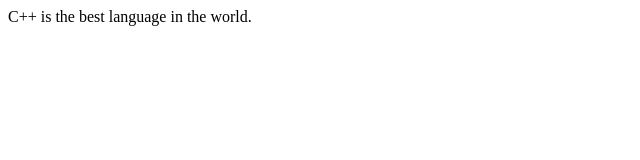
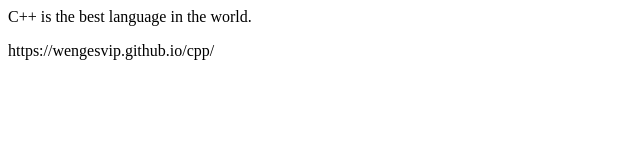
Before and after one commit to wengesvip/wengesvip.github.io, a plain HTML site: page index.html in a window 1280 px wide. Shown: the whole page, without its empty margins (0-640 px from the left). Drawn offline with Linux system fonts and the light colour scheme.

Commit message:
Update index.html

```diff
--- a/index.html
+++ b/index.html
@@ -1,5 +1,6 @@
 <html>
 	<body>
 		<p>C++ is the best language in the world.</p>
+		<p>https://wengesvip.github.io/cpp/</p>
 	</body>
 </html>
```
